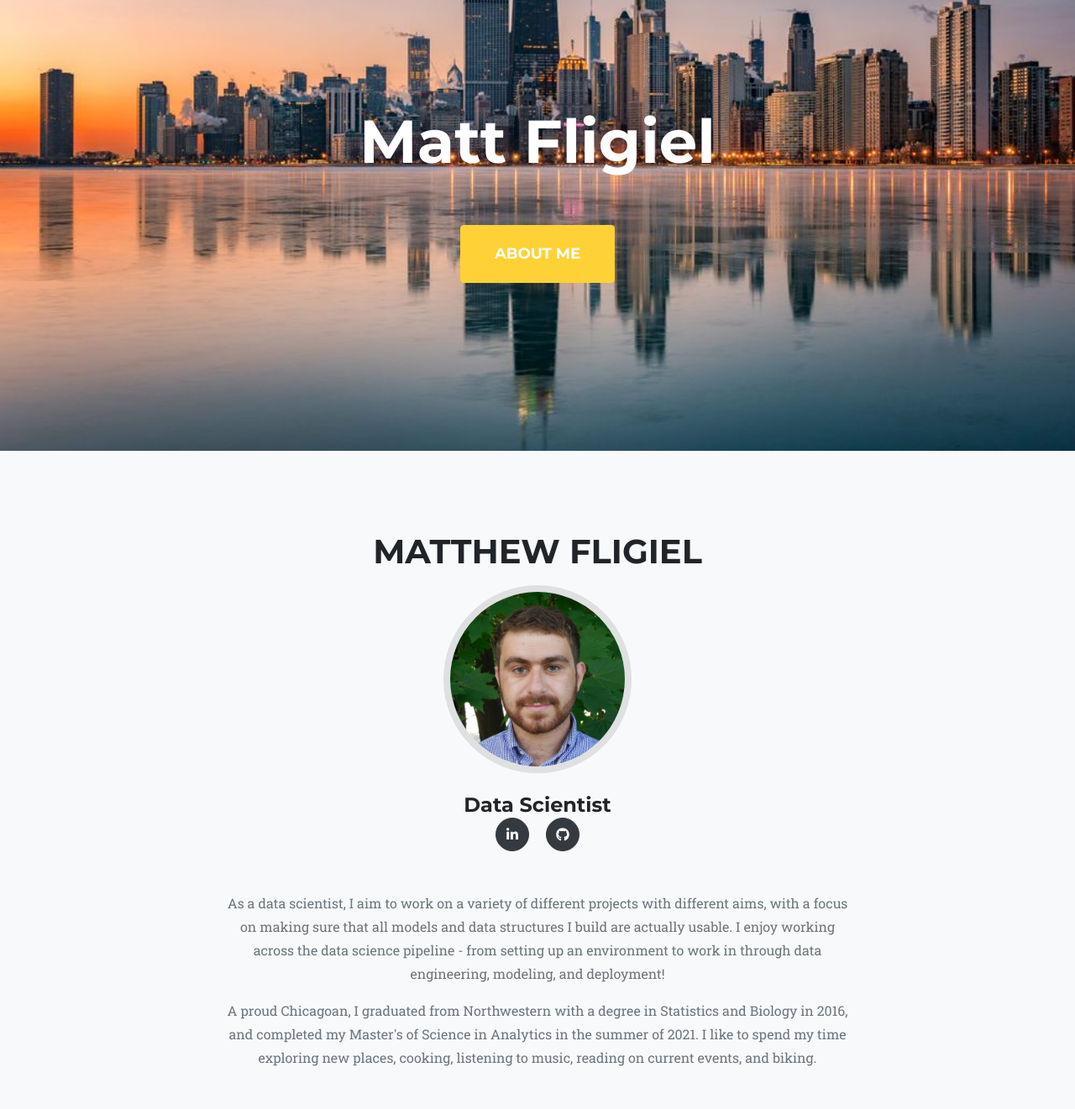
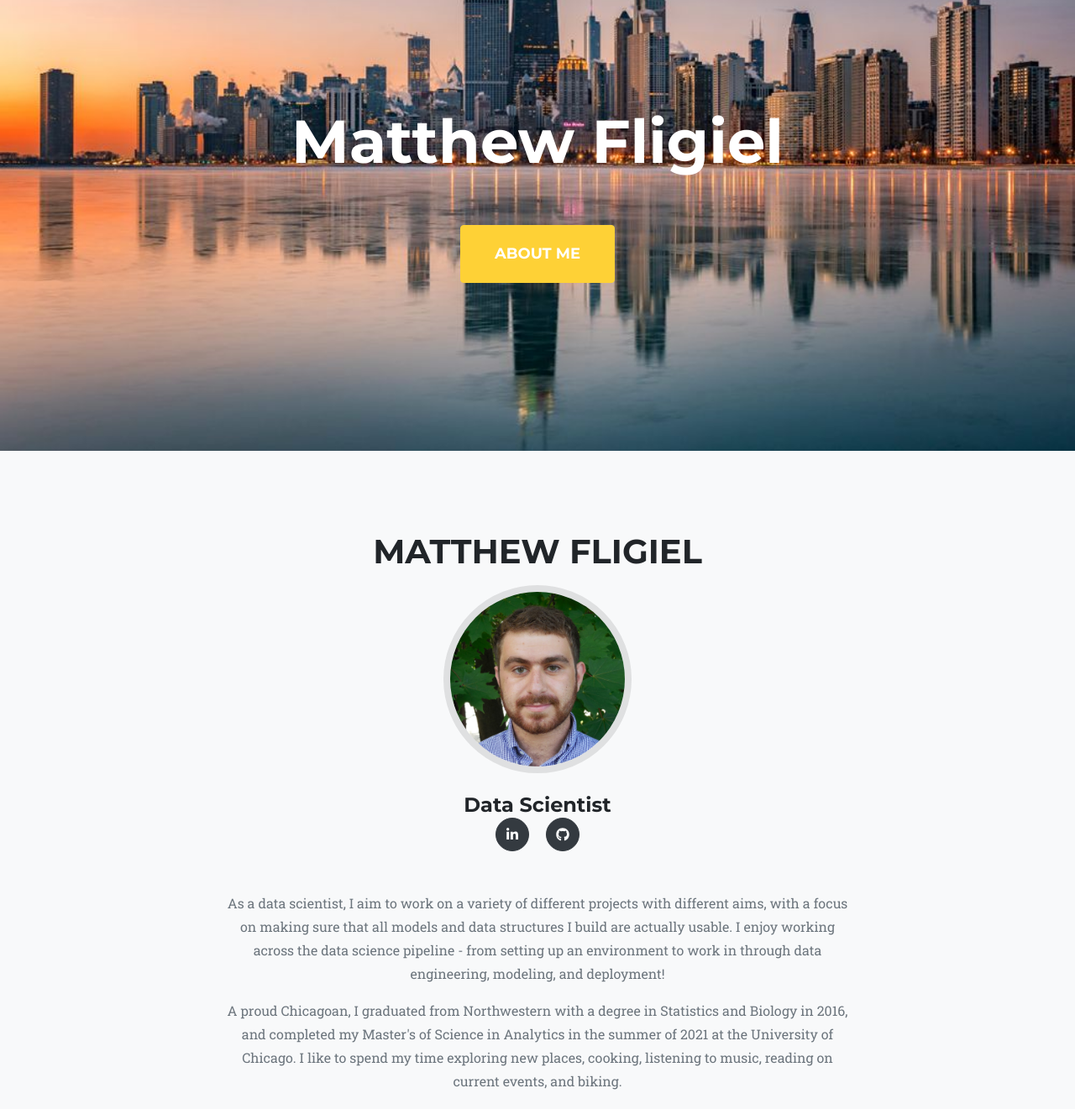
Before and after one commit to mfligiel/mfligiel.github.io, a plain HTML site: page index.html in a window 1280 px wide. Shown: the part 140-1461 px from the top of the page at 84% size. Drawn offline with nearby package versions, Linux system fonts and the light colour scheme; a web font is replaced by a local one.

Commit message:
Update index.html
add UC

```diff
--- a/index.html
+++ b/index.html
@@ -41,7 +41,7 @@
         <header class="masthead">
             <div class="container">
 
-                <div class="masthead-heading">Matt Fligiel</div>
+                <div class="masthead-heading">Matthew Fligiel</div>
                 <a class="btn btn-primary btn-xl text-uppercase js-scroll-trigger" href="#team">About Me</a>
             </div>
         </header>
@@ -69,7 +69,7 @@
                     <div class="col-lg-8 mx-auto text-center"><p class="large text-muted">As a data scientist, I aim to work on a variety of different projects with different aims, with a focus on making sure that all models and data structures I build are actually usable.  I enjoy working across the data science pipeline - from setting up an environment to work in through data engineering, modeling, and deployment!</p></div>
                 </div>
                 <div class="row">
-                    <div class="col-lg-8 mx-auto text-center"><p class="large text-muted">A proud Chicagoan, I graduated from Northwestern with a degree in Statistics and Biology in 2016, and completed my Master's of Science in Analytics in the summer of 2021.  I like to spend my time exploring new places, cooking, listening to music, reading on current events, and biking.</p></div>
+                    <div class="col-lg-8 mx-auto text-center"><p class="large text-muted">A proud Chicagoan, I graduated from Northwestern with a degree in Statistics and Biology in 2016, and completed my Master's of Science in Analytics in the summer of 2021 at the University of Chicago.  I like to spend my time exploring new places, cooking, listening to music, reading on current events, and biking.</p></div>
                 </div>
             </div>
         </section>
```
